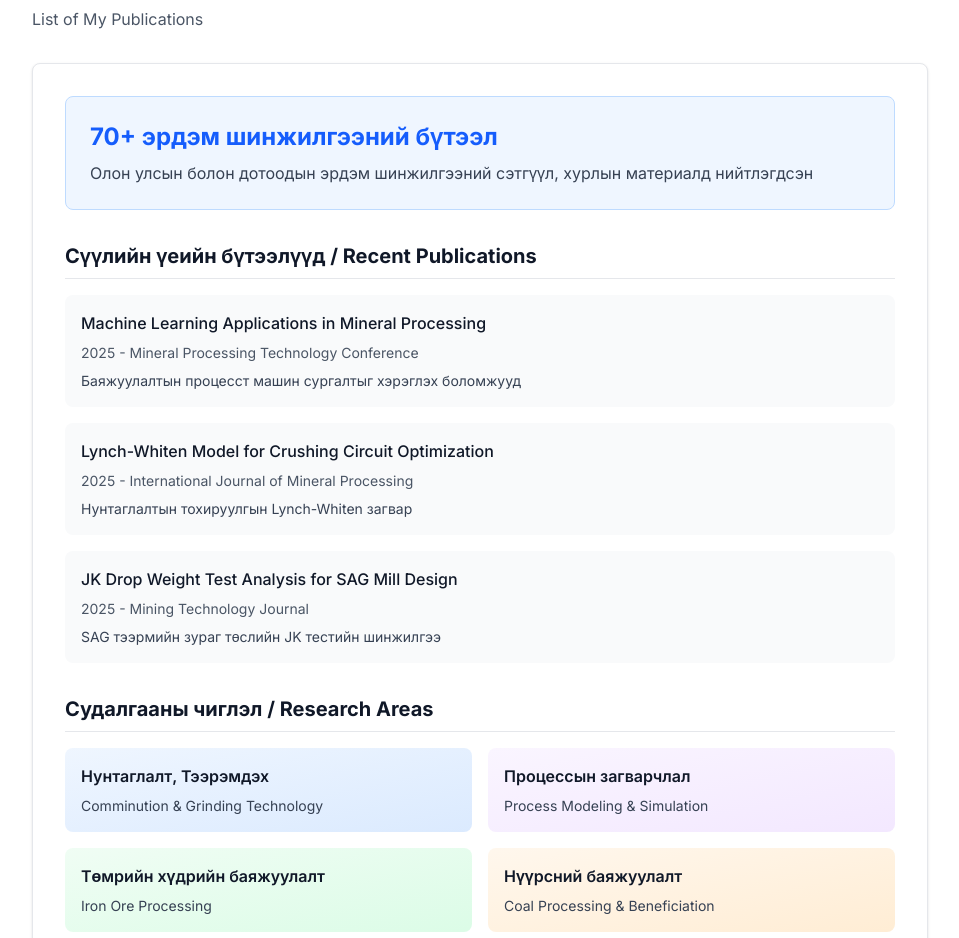
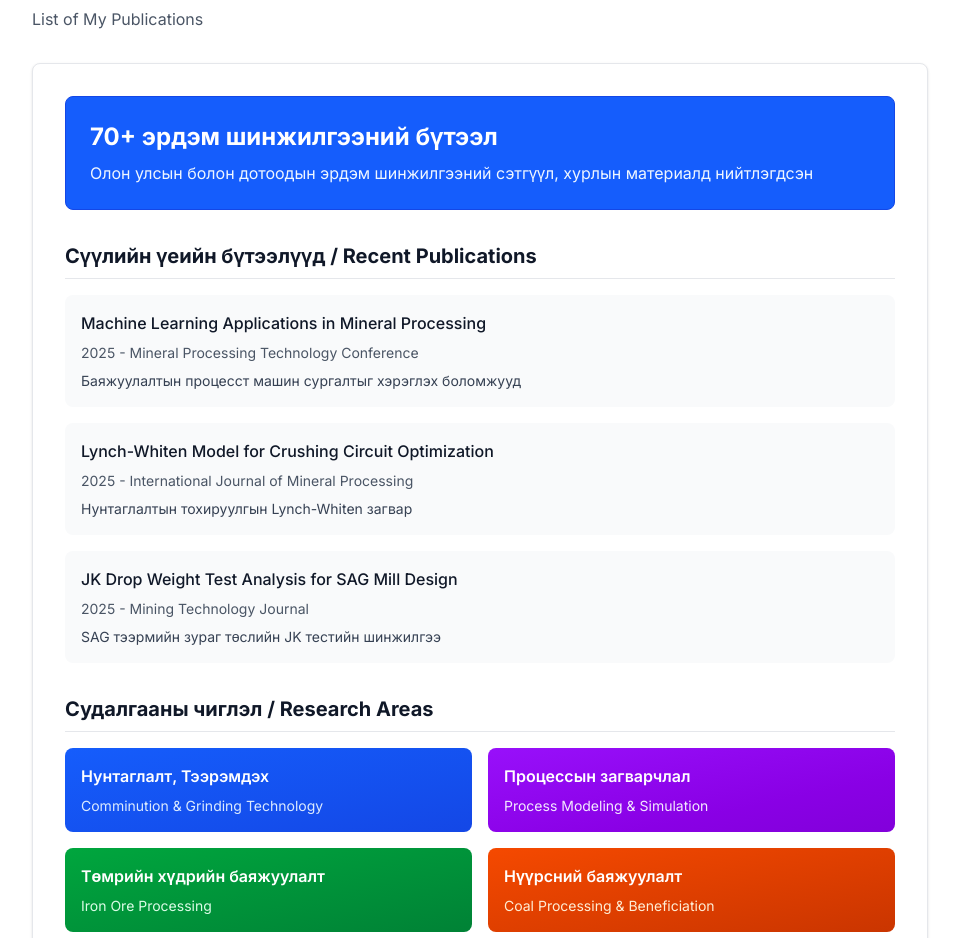
Before and after one commit to nurynury854-ux/mineral-processing-blog, a Next.js app: page /publications in a window 1280 px wide. Shown: the part 134-1072 px from the top of the page, without its empty margins (160-1119 px from the left). Built offline with nearby package versions, Linux system fonts and the light colour scheme.

Commit message:
Fix: Update about and publications pages with profile pic, improved text contrast, and contact info

```diff
--- a/app/about/page.tsx
+++ b/app/about/page.tsx
@@ -1,4 +1,5 @@
 import { User, Award, Briefcase, BookOpen } from 'lucide-react';
+import Image from 'next/image';
 
 export const metadata = {
   title: 'Миний тухай / About | Г.Даваацэрэн',
@@ -11,8 +12,14 @@ export default function AboutPage() {
       <div className="max-w-4xl mx-auto">
         <div className="bg-white rounded-lg border border-gray-200 p-8 md:p-12">
           <div className="flex items-center gap-6 mb-8 pb-8 border-b border-gray-200">
-            <div className="w-24 h-24 bg-gradient-to-br from-blue-600 to-purple-600 rounded-full flex items-center justify-center flex-shrink-0">
-              <span className="text-white font-bold text-4xl">Г</span>
+            <div className="w-24 h-24 rounded-full flex items-center justify-center flex-shrink-0 overflow-hidden">
+              <Image
+                src="/PFP.png"
+                alt="G.Davaatseren"
+                width={96}
+                height={96}
+                className="w-full h-full object-cover"
+              />
             </div>
             <div>
               <h1 className="text-3xl font-bold text-gray-900 mb-2">
@@ -34,13 +41,13 @@ export default function AboutPage() {
                 Танилцуулга / Introduction
               </h2>
               <div className="prose prose-lg max-w-none">
-                <p className="text-gray-700 leading-relaxed">
+                <p className="text-black leading-relaxed">
                   Би ашигт малтмалын баяжуулалтын чиглэлээр мэргэшсэн инженер бөгөөд
                   уул уурхайн салбарт олон жил ажилласан туршлагатай. Энэхүү блогоор дамжуулан
                   миний судалгааны ажил, практик туршлага болон баяжуулалтын чиглэлийн
                   сүүлийн үеийн технологи, техникийн талаархи мэдээллийг хуваалцдаг.
                 </p>
-                <p className="text-gray-700 leading-relaxed mt-4">
+                <p className="text-black leading-relaxed mt-4">
                   I am a mineral processing engineer with extensive experience in the mining industry.
                   Through this blog, I share my research work, practical experience, and information
                   about the latest technologies and techniques in mineral processing.
@@ -80,38 +87,38 @@ export default function AboutPage() {
                 Мэргэжлийн чиглэл / Specialization
               </h2>
               <div className="grid grid-cols-1 md:grid-cols-2 gap-4">
-                <div className="bg-blue-50 rounded-lg p-4 border border-blue-200">
-                  <h3 className="font-semibold text-gray-900 mb-2">
+                <div className="bg-blue-600 dark:bg-blue-700 rounded-lg p-4 border border-blue-700">
+                  <h3 className="font-semibold text-white mb-2">
                     Comminution Technology
                   </h3>
-                  <p className="text-sm text-gray-600">
+                  <p className="text-sm text-blue-100">
                     Нунтаглалт, Тээрэмдэх технологи
                   </p>
                 </div>
 
-                <div className="bg-purple-50 dark:bg-purple-950 rounded-lg p-4 border border-purple-200 dark:border-purple-800">
-                  <h3 className="font-semibold text-gray-900 mb-2">
+                <div className="bg-purple-600 dark:bg-purple-700 rounded-lg p-4 border border-purple-700">
+                  <h3 className="font-semibold text-white mb-2">
                     Computer Simulation
                   </h3>
-                  <p className="text-sm text-gray-600">
+                  <p className="text-sm text-purple-100">
                     METSIM & JKSimMet
                   </p>
                 </div>
 
-                <div className="bg-green-50 dark:bg-green-950 rounded-lg p-4 border border-green-200 dark:border-green-800">
-                  <h3 className="font-semibold text-gray-900 mb-2">
+                <div className="bg-green-600 dark:bg-green-700 rounded-lg p-4 border border-green-700">
+                  <h3 className="font-semibold text-white mb-2">
                     Programming
                   </h3>
-                  <p className="text-sm text-gray-600">
+                  <p className="text-sm text-green-100">
                     Python & R
                   </p>
                 </div>
 
-                <div className="bg-orange-50 dark:bg-orange-950 rounded-lg p-4 border border-orange-200 dark:border-orange-800">
-                  <h3 className="font-semibold text-gray-900 mb-2">
+                <div className="bg-orange-600 dark:bg-orange-700 rounded-lg p-4 border border-orange-700">
+                  <h3 className="font-semibold text-white mb-2">
                     Machine Learning & AI
                   </h3>
-                  <p className="text-sm text-gray-600">
+                  <p className="text-sm text-orange-100">
                     Баяжуулалтын процесст хэрэглэх
                   </p>
                 </div>
@@ -123,17 +130,17 @@ export default function AboutPage() {
                 <BookOpen className="w-6 h-6 mr-2" />
                 Бүтээлийн тоо / Publications
               </h2>
-              <div className="bg-gradient-to-br from-blue-50 to-purple-50 dark:from-blue-950 dark:to-purple-950 rounded-lg p-6 border border-blue-200">
-                <p className="text-4xl font-bold text-blue-600 dark:text-blue-400 mb-2">
+              <div className="bg-gradient-to-br from-blue-600 to-purple-600 dark:from-blue-700 dark:to-purple-700 rounded-lg p-6 border border-blue-700">
+                <p className="text-4xl font-bold text-white mb-2">
                   70+
                 </p>
-                <p className="text-gray-700">
+                <p className="text-blue-50">
                   Олон улсын болон дотоодын эрдэм шинжилгээний сэтгүүл, хурлын материалд
                   нийтлэгдсэн илтгэл, өгүүлэл
                 </p>
                 <a
                   href="/publications"
-                  className="inline-block mt-4 text-blue-600 dark:text-blue-400 hover:underline font-medium"
+                  className="inline-block mt-4 text-white hover:text-blue-100 hover:underline font-medium"
                 >
                   Бүтээлийн жагсаалт үзэх →
                 </a>
@@ -151,6 +158,15 @@ export default function AboutPage() {
                 </p>
                 <div className="space-y-2 text-sm">
                   <p className="text-gray-600">
+                    <span className="font-medium">Email:</span> <a href="mailto:gedavaa@gmail.com" className="text-blue-600 hover:underline">gedavaa@gmail.com</a>
+                  </p>
+                  <p className="text-gray-600">
+                    <span className="font-medium">Миний утас:</span> 86684710
+                  </p>
+                  <p className="text-gray-600">
+                    <span className="font-medium">Youtube:</span> <a href="https://www.youtube.com/@gedavaa" target="_blank" rel="noopener noreferrer" className="text-blue-600 hover:underline">@gedavaa</a>
+                  </p>
+                  <p className="text-gray-600">
                     <span className="font-medium">Байршил:</span> Улаанбаатар, Монгол улс
                   </p>
                   <p className="text-gray-600">
--- a/app/publications/page.tsx
+++ b/app/publications/page.tsx
@@ -21,11 +21,11 @@ export default function PublicationsPage() {
 
         <div className="bg-white rounded-lg border border-gray-200 p-8 shadow-sm">
           <div className="mb-8">
-            <div className="bg-blue-50 rounded-lg p-6 border border-blue-200">
-              <p className="text-2xl font-bold text-blue-600 mb-2">
+            <div className="bg-blue-600 dark:bg-blue-700 rounded-lg p-6 border border-blue-700">
+              <p className="text-2xl font-bold text-white mb-2">
                 70+ эрдэм шинжилгээний бүтээл
               </p>
-              <p className="text-gray-700">
+              <p className="text-blue-50">
                 Олон улсын болон дотоодын эрдэм шинжилгээний сэтгүүл, хурлын материалд нийтлэгдсэн
               </p>
             </div>
@@ -82,38 +82,38 @@ export default function PublicationsPage() {
               </h2>
 
               <div className="grid grid-cols-1 md:grid-cols-2 gap-4">
-                <div className="bg-gradient-to-br from-blue-50 to-blue-100 dark:from-blue-950 dark:to-blue-900 rounded-lg p-4">
-                  <h3 className="font-semibold text-gray-900 mb-2">
+                <div className="bg-gradient-to-br from-blue-600 to-blue-700 dark:from-blue-700 dark:to-blue-800 rounded-lg p-4">
+                  <h3 className="font-semibold text-white mb-2">
                     Нунтаглалт, Тээрэмдэх
                   </h3>
-                  <p className="text-sm text-gray-700">
+                  <p className="text-sm text-blue-100">
                     Comminution & Grinding Technology
                   </p>
                 </div>
 
-                <div className="bg-gradient-to-br from-purple-50 to-purple-100 dark:from-purple-950 dark:to-purple-900 rounded-lg p-4">
-                  <h3 className="font-semibold text-gray-900 mb-2">
+                <div className="bg-gradient-to-br from-purple-600 to-purple-700 dark:from-purple-700 dark:to-purple-800 rounded-lg p-4">
+                  <h3 className="font-semibold text-white mb-2">
                     Процессын загварчлал
                   </h3>
-                  <p className="text-sm text-gray-700">
+                  <p className="text-sm text-purple-100">
                     Process Modeling & Simulation
                   </p>
                 </div>
 
-                <div className="bg-gradient-to-br from-green-50 to-green-100 dark:from-green-950 dark:to-green-900 rounded-lg p-4">
-                  <h3 className="font-semibold text-gray-900 mb-2">
+                <div className="bg-gradient-to-br from-green-600 to-green-700 dark:from-green-700 dark:to-green-800 rounded-lg p-4">
+                  <h3 className="font-semibold text-white mb-2">
                     Төмрийн хүдрийн баяжуулалт
                   </h3>
-                  <p className="text-sm text-gray-700">
+                  <p className="text-sm text-green-100">
                     Iron Ore Processing
                   </p>
                 </div>
 
-                <div className="bg-gradient-to-br from-orange-50 to-orange-100 dark:from-orange-950 dark:to-orange-900 rounded-lg p-4">
-                  <h3 className="font-semibold text-gray-900 mb-2">
+                <div className="bg-gradient-to-br from-orange-600 to-orange-700 dark:from-orange-700 dark:to-orange-800 rounded-lg p-4">
+                  <h3 className="font-semibold text-white mb-2">
                     Нүүрсний баяжуулалт
                   </h3>
-                  <p className="text-sm text-gray-700">
+                  <p className="text-sm text-orange-100">
                     Coal Processing & Beneficiation
                   </p>
                 </div>
```
